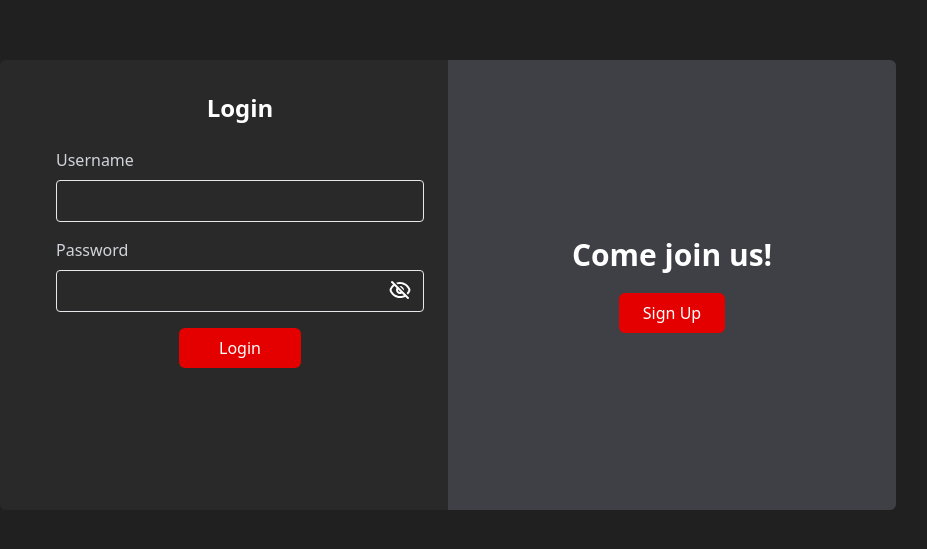
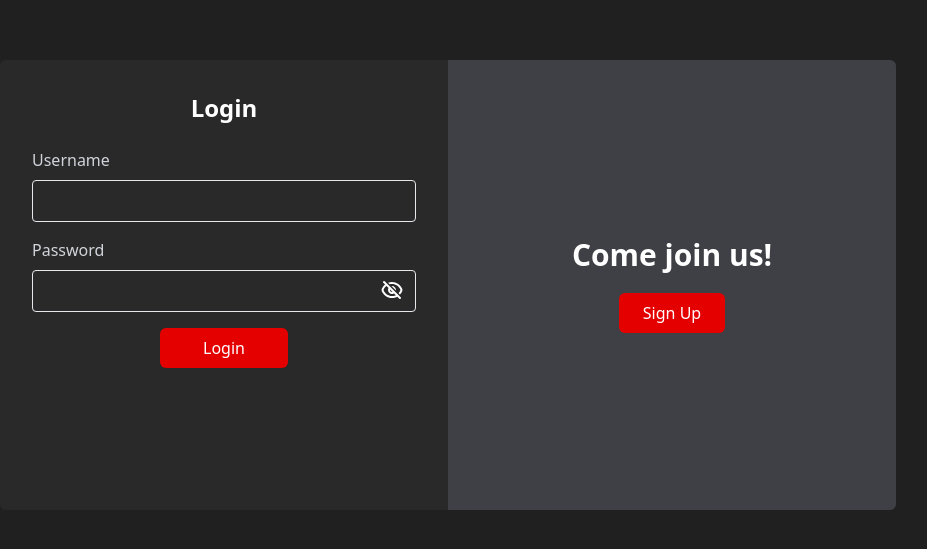
Before and after one commit to kongpop1235/Point-reward-frontend, a Nuxt app: page /login in a window 1280 px wide. Shown: the part 115-664 px from the top of the page, without its empty margins (192-1119 px from the left). Built offline with nearby package versions, Linux system fonts and the light colour scheme.

Commit message:
[EDIT] Incorrect display
-Modify the class by adding respositive

```diff
--- a/pages/login.vue
+++ b/pages/login.vue
@@ -62,13 +62,13 @@
         style="width: 200%;"
       >
         <!-- Login -->
-        <div class="w-full md:w-1/2 px-6 overflow-auto">
+        <div class="w-full md:w-1/2 max-md:px-6 md:pr-8 overflow-auto">
           <h1 v-if="!isMobile" class="text-2xl font-bold text-center mb-6">{{ $t('auth.login') }}</h1>
           <LoginForm />
         </div>
 
         <!-- Sign Up -->
-        <div class="w-full md:w-1/2 px-6 overflow-auto">
+        <div class="w-full md:w-1/2 max-md:px-6 md:pl-8 overflow-auto">
           <h1 v-if="!isMobile" class="text-2xl font-bold text-center mb-6">{{ $t('auth.signup') }}</h1>
           <SignUpForm />
         </div>
```
